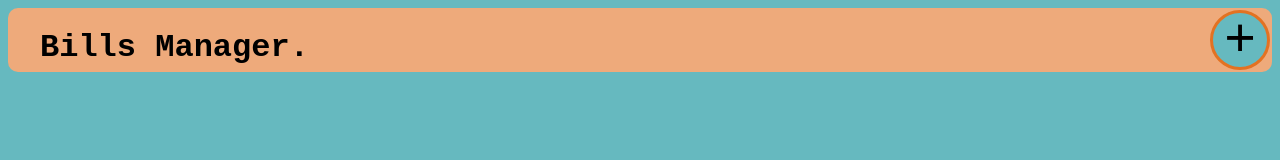
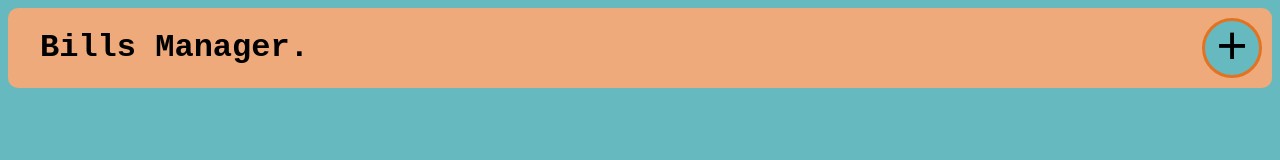
Before and after one commit to JohnPark86/BillsMan, a React app: page / in a window 1280 px wide. Built offline with nearby package versions, Linux system fonts and the light colour scheme.

Commit message:
css cleanup / gitignore edits

```diff
--- a/src/js/components/Header.jsx
+++ b/src/js/components/Header.jsx
@@ -5,7 +5,6 @@ import NewBillButton from './NewBillButton';
 const headerStyle = {
 	backgroundColor: '#EEAA7B',
 	borderRadius: '10px',
-	height: '4em',
 	gridTemplateColumns: 'auto 10%'
 };
 
--- a/src/js/components/NewBillButton.jsx
+++ b/src/js/components/NewBillButton.jsx
@@ -1,5 +1,14 @@
 import React, { useState, useEffect } from 'react';
 import NewBillModal from './NewBillModal';
+
+const billButton = {
+	width: '60px',
+	height: '60px',
+	margin: '10px',
+	backgroundColor: '#66b9bf',
+	border: '3px solid #e37222',
+	justifySelf: 'end'
+};
 
 const NewBillButton = () => {
 	const [isVisible, setIsVisibile] = useState(false);
@@ -8,22 +17,20 @@ const NewBillButton = () => {
 		setIsVisibile(!isVisible);
 	};
 
-	if (isVisible) {
-		return (
-			<>
-				<button className='roundedButton' onClick={showModal}>
-					<span>+</span>
-				</button>
-				<NewBillModal isVisible={isVisible} showModal={showModal} />
-			</>
-		);
-	} else {
-		return (
-			<button className='roundedButton' onClick={showModal}>
+	return (
+		<>
+			<button
+				style={billButton}
+				className='roundedButton'
+				onClick={showModal}
+			>
 				<span>+</span>
 			</button>
-		);
-	}
+			{isVisible ? (
+				<NewBillModal isVisible={isVisible} showModal={showModal} />
+			) : null}
+		</>
+	);
 };
 
 export default NewBillButton;
--- a/src/scss/app.scss
+++ b/src/scss/app.scss
@@ -7,16 +7,10 @@ body {
 }
 
 .roundedButton {
-	width: 60px;
-	height: 60px;
-	background-color: #66b9bf;
-	border: 3px solid #e37222;
 	display: inline-block;
-	margin: 2px;
 	cursor: pointer;
 	border-radius: 50%;
 	line-height: 0.5;
-	justify-self: end;
 
 	span {
 		font-size: 4em;
```
Also changed, not shown: dist/index.html (deleted), 3 other files.
